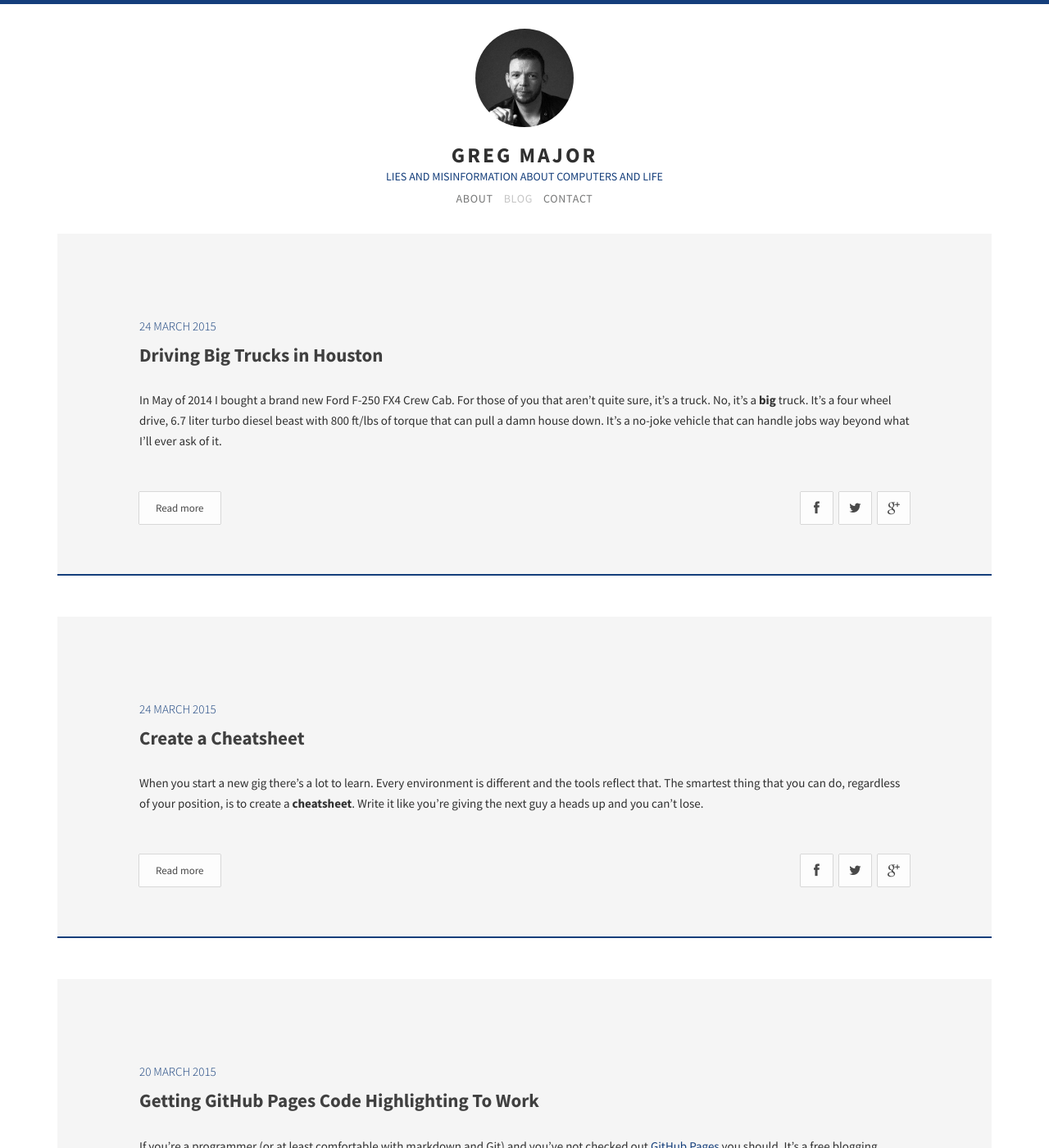
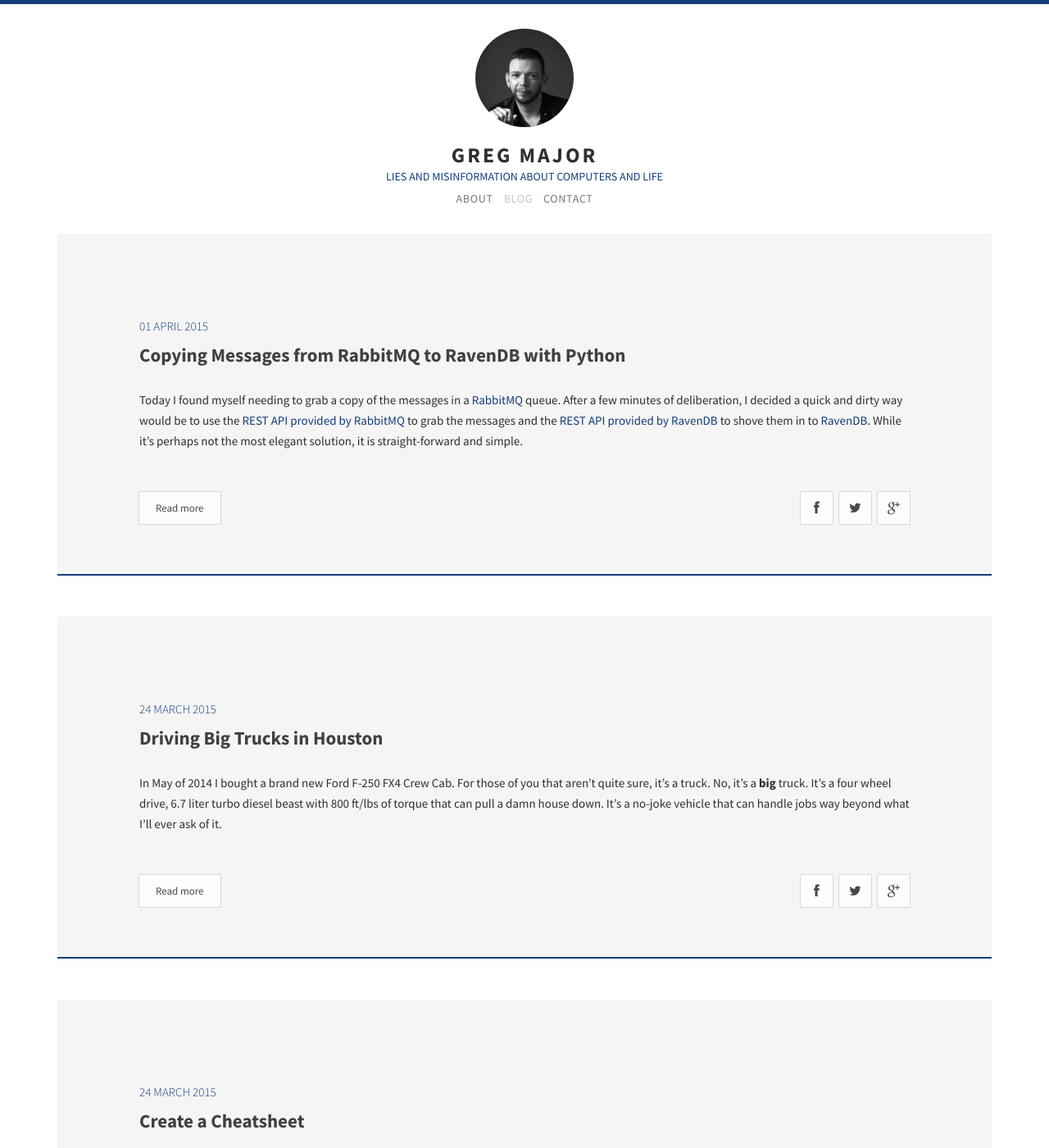
Before and after one commit to gregmajor/gregmajor.github.io, a Jekyll site: the page built from index.html, in a window 1280 px wide and 1400 px high. Shown: the whole window at 82% size. Built offline with Jekyll 4.4.1, drawn with Linux system fonts in a browser that asks for light colours; Markdown is read by kramdown in place of the engine named in the settings; the list of posts is cut into pages by our own code; some of the changed text lies outside the part shown.

Commit message:
Added new post

```diff
--- a/_posts/2015-03-13-developer-and-power-users-tool-list-for-mac.markdown
+++ b/_posts/2015-03-13-developer-and-power-users-tool-list-for-mac.markdown
@@ -12,7 +12,7 @@ tags:
 
 Years ago [Scott Hanselman](http://www.hanselman.com) put together his [Ultimate Developer and Power Users Tool List for Windows](http://www.hanselman.com/blog/ScottHanselmans2014UltimateDeveloperAndPowerUsersToolListForWindows.aspx) and, to his credit, he's kept it up-to-date. Riffing off his list (and the lists of those that came well before), here is my own. Of course, I use a MacBook as my primary OS and run Windows in a virtual machine and SSH into an Amazon EC2 instance of CentOS Linux every day. As such, my list is a little different. Don't worry Windows fans! There's some good stuff in here for you, too.
 
-## Last Updated: 2015-03-17 01:03 PM
+## Last Updated: 2015-03-27 10:30 AM
 
 ### Life Changers
 
@@ -35,6 +35,7 @@ Years ago [Scott Hanselman](http://www.hanselman.com) put together his [Ultimate
 - [WebStorm](https://www.jetbrains.com/webstorm/) - JetBrains puts out some really nice, language-specific IDE's and WebStorm is no exception. For straight-up JavaScript work, WebStorm is a winner.
 - [ColorSnapper](http://www.colorsnapper.com/) - If you do any web or graphics work, a color picker is invaluable. ColorSnapper is an efficient and free option that I really like.
 - [Dash](http://kapeli.com/dash) - RTFM is the name of the game with this great app. With TONS of supported documentation libraries (docsets), you can find help with nearly anything REALLY fast. When you tune it up with Alfred integration, you've got a near-instant, screaming fast way to get help on almost anything.
+- [Paula](http://www.molowa.com/mac-os-x/palua/palua-3-0/) -
 
 ### Dotfiles!
 
--- /dev/null
+++ b/_posts/2015-04-01-copying-messages-from-rabbitmq-to-ravendb-with-python.markdown
@@ -0,0 +1,59 @@
+---
+layout: post_simple
+title:  "Copying Messages from RabbitMQ to RavenDB with Python"
+date:   2015-04-01 16:15:00
+
+tags:
+- ravendb
+- rabbitmq
+- python
+---
+
+Today I found myself needing to grab a copy of the messages in a [RabbitMQ](https://www.rabbitmq.com/) queue. After a few minutes of deliberation, I decided a quick and dirty way would be to use the [REST API provided by RabbitMQ](http://hg.rabbitmq.com/rabbitmq-management/raw-file/rabbitmq_v3_3_4/priv/www/api/index.html) to grab the messages and the [REST API provided by RavenDB](http://ravendb.net/docs/article-page/3.0/http/welcome) to shove them in to [RavenDB](http://ravendb.net). While it's perhaps not the most elegant solution, it is straight-forward and simple.
+
+'''python
+import sys
+import json
+import requests
+import pprint
+
+def dumpmessage():
+
+    # RabbitMQ Stuff
+    rabbit_url = 'http://myrabbitmqserver:15672/api/queues/myvhost/myqueue/get'
+    rabbit_request_data = {'count': 1000, 'requeue': True, 'encoding': 'auto'}
+    rabbit_request_json = json.dumps(rabbit_request_data)
+    rabbit_request_headers = {'Content-type': 'application/json', 'Authorization': 'stuffgoeshere'}
+
+    # RavenDB Stuff
+    raven_url = 'http://myravendbserver:8080/docs'
+    raven_request_headers = {'Raven-Entity-name': 'DumpedMessages'}
+
+    rabbit_response = requests.post(rabbit_url, data=rabbit_request_json, headers=rabbit_request_headers)
+
+    documents = rabbit_response.json()
+
+    for document in documents:
+
+        json_document = json.dumps(document)
+
+        raven_response = requests.post(raven_url, data=json_document, headers=raven_request_headers)
+
+        if raven_response.status_code != 201:
+            pprint.pprint(raven_response.status_code)
+            sys.exit('ERROR (' + str(raven_response.status_code) + '): ' + raven_response.text)
+
+dumpmessage()
+'''
+
+The code itself is pretty easy to follow. In a nutshell:
+
+1. Set up the RabbitMQ REST API request
+2. Set up the RavenDB REST API request
+3. Make a POST to RabbitMQ (in my case I'm limiting to 1000 and re-queuing) using [Requests](http://docs.python-requests.org/en/latest/)
+4. Snag the JSON from the response (note that I should check for the HTTP response code, but I don't)
+5. Iterate through each item and use the [JSON encoder and decoder](https://docs.python.org/2/library/json.html) in Python to turn the dictionary into a JSON string
+6. Make a POST to RavenDB passing in the JSON serialized document
+7. Check for an error and stop if something goes wrong
+
+In about 30 lines of code (and it could be made shorter), I got the job done. Granted, it's not something everyone is likely to encounter, but it does demonstrate the power and usefulness of REST API's and a language like Python.
```
